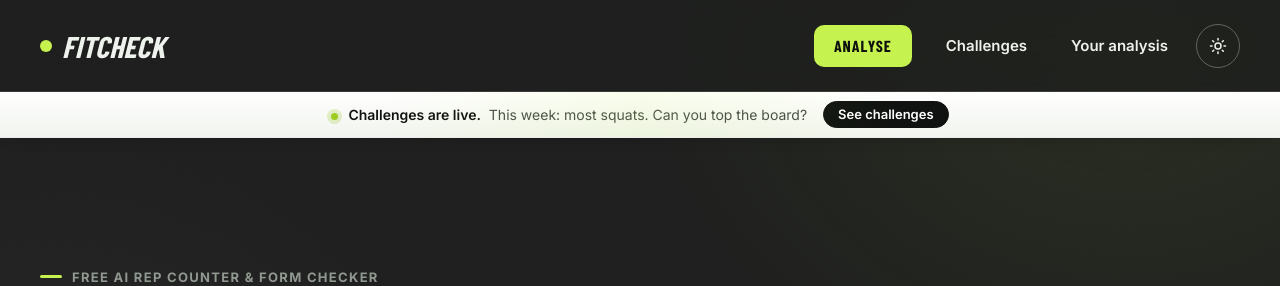
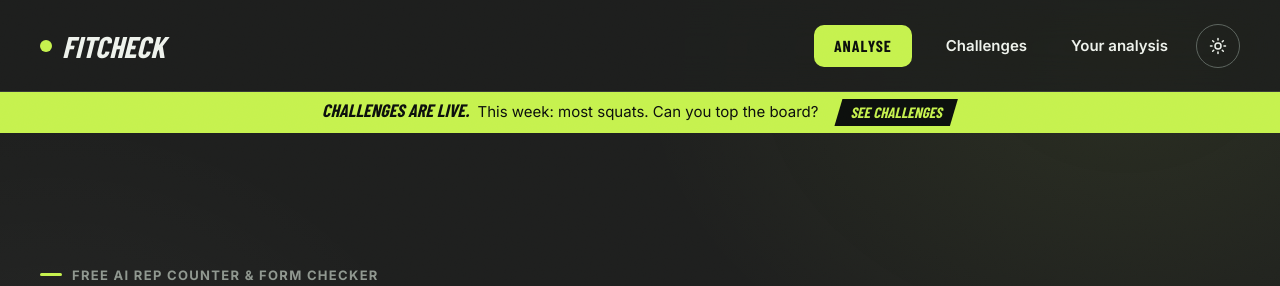
Before and after one commit to saanvi-kanodia/FitCheck, a Flask app: page / in a window 1280 px wide. Shown: the top 286 px of the page. Run offline with Flask 3, Linux system fonts and the light colour scheme; data that the repository does not hold is empty; some libraries are stand-ins or nearby versions; some web fonts are replaced.

Commit message:
Bring back the original lime challenges bar
Co-Authored-By: Claude Opus 5.5 <noreply@anthropic.com>

```diff
--- a/webapp/templates/index.html
+++ b/webapp/templates/index.html
@@ -231,7 +231,7 @@
   /* Result: full width (the test list steps aside). The video and downloads stay in view on the left while the
      score, coaching and challenge card scroll on the right, so no column stops short of the others. */
   main:has(#result:not(.hidden)) { grid-template-columns: minmax(0, 1fr); }
-  main:has(#result:not(.hidden)) .picker { display: none; }
+  body:not(.page-analyses) main:has(#result:not(.hidden)) .picker { display: none; }   /* the saved list lives in .picker */
   #result:not(.hidden) { display: grid; grid-template-columns: minmax(0, 1.4fr) minmax(0, 1fr); column-gap: 48px; align-items: start;
                          grid-template-areas: "head head" "side report" "side enter" "side box"; grid-template-rows: auto auto auto 1fr; }
   #result .stage-head { grid-area: head; }
@@ -933,6 +933,19 @@
     border: 1px solid var(--edge); border-radius: 999px; }
   .site-foot ul .install-btn:hover { border-color: var(--accent); text-decoration: none; }
   .install-btn svg { width: 16px; height: 16px; color: var(--accent-text); }
+  /* Challenges bar: the original lime bar (lime, slanted capitals, black slanted button, shine sweep), in both themes */
+  .announce { background: #c6f24e; color: #0c0f0d; border-bottom: 0; box-shadow: none; padding: 7px 20px; font-size: 15px; }
+  .announce p::before { content: none; display: none; }
+  .announce b { font: italic 800 18px/1 var(--display); text-transform: uppercase; letter-spacing: 0; color: #0c0f0d; margin-right: 4px; }
+  .announce a { padding: 6px 16px; border: 0; border-radius: 0; background: #0c0f0d; color: #c6f24e; letter-spacing: 0;
+                font: italic 800 15px/1 var(--display); text-transform: uppercase; clip-path: polygon(8px 0, 100% 0, calc(100% - 8px) 100%, 0 100%); }
+  .announce a:hover { background: #0c0f0d; color: #eef2ec; }
+  .announce::before { display: block; content: ""; position: absolute; inset: 0 auto 0 -40%; width: 30%; transform: skewX(-24deg); pointer-events: none;
+                      background: linear-gradient(90deg, transparent, rgba(255,255,255,.55), transparent); mix-blend-mode: normal; opacity: 1;
+                      animation: shine 3.2s ease-in-out infinite; }
+  .announce::after { content: none; }
+  @media (max-width: 560px) { .announce { padding: 8px 14px; font-size: 13.5px; } .announce b { font-size: 16px; } }
+  @media (prefers-reduced-motion: reduce) { .announce::before { animation: none; display: none; } }
 </style>
 </head>
 <body>
```
